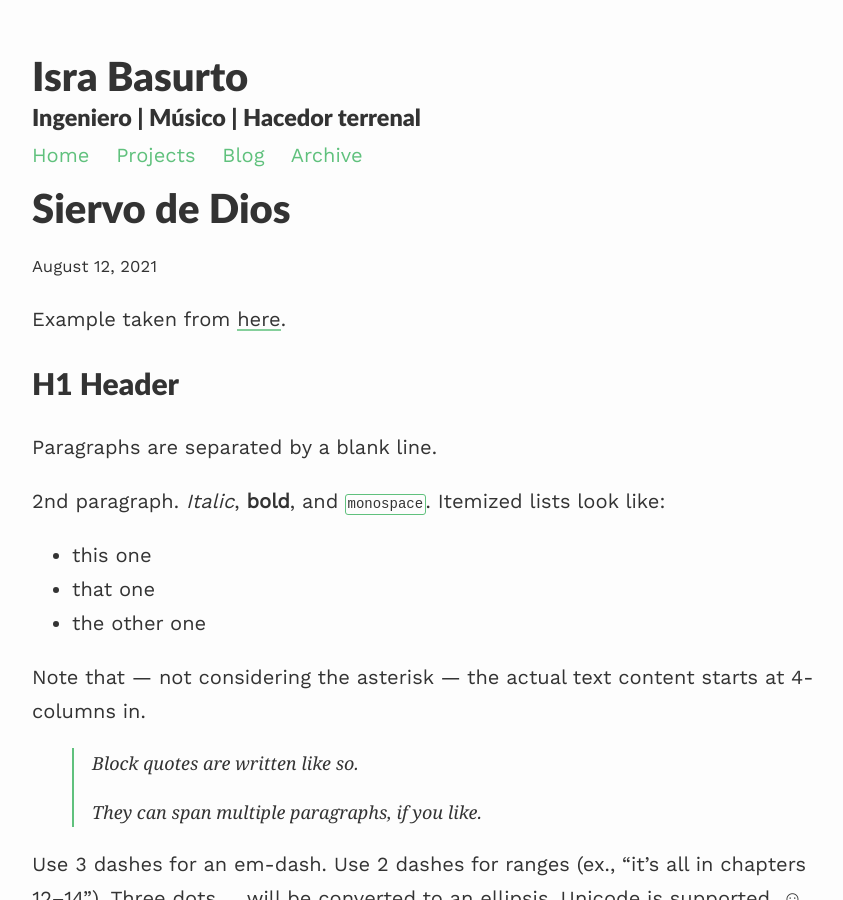
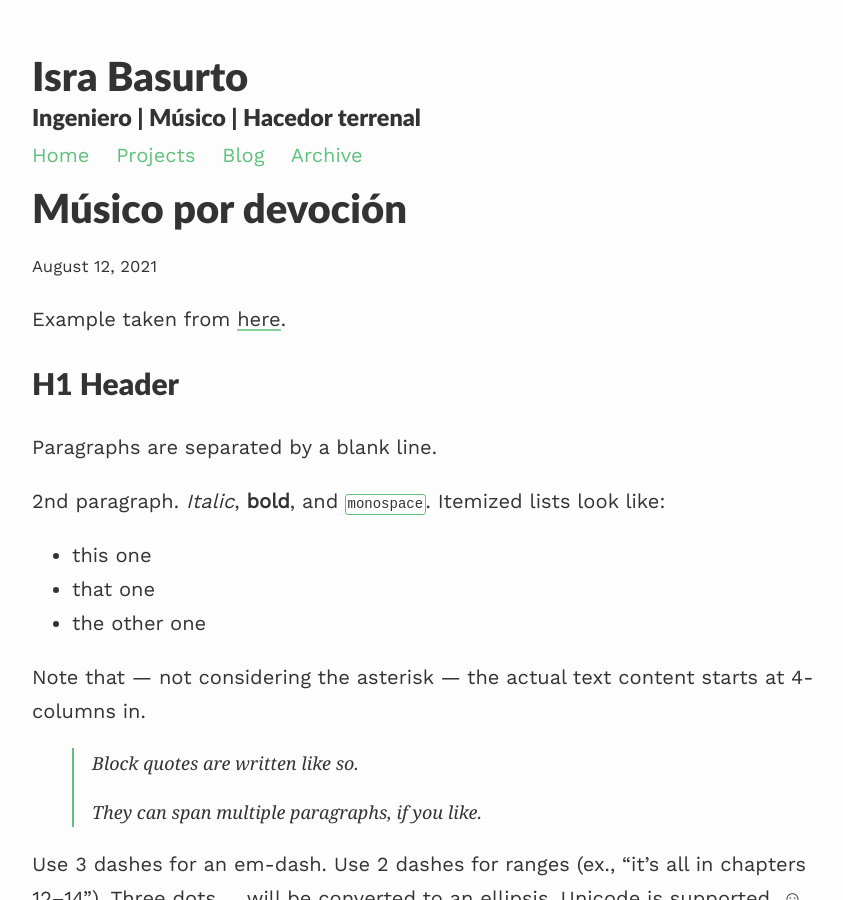
Before and after one commit to stackbit-projects/israbasurto-0da8b, a Jekyll site: the page built from _projects/1_project.md, in a window 1280 px wide and 900 px high. Shown: the whole window, without its empty margins (208-1051 px from the left). Built offline with Jekyll 4.4.1, drawn with Linux system fonts in a browser that asks for light colours; nearby versions of some CDN libraries.

Commit message:
1_project.md: changed

```diff
--- a/_projects/1_project.md
+++ b/_projects/1_project.md
@@ -1,6 +1,6 @@
 ---
 layout: post
-title: Siervo de Dios
+title: Músico por devoción
 description: description of the short project which is long enough
 ---
 
```
